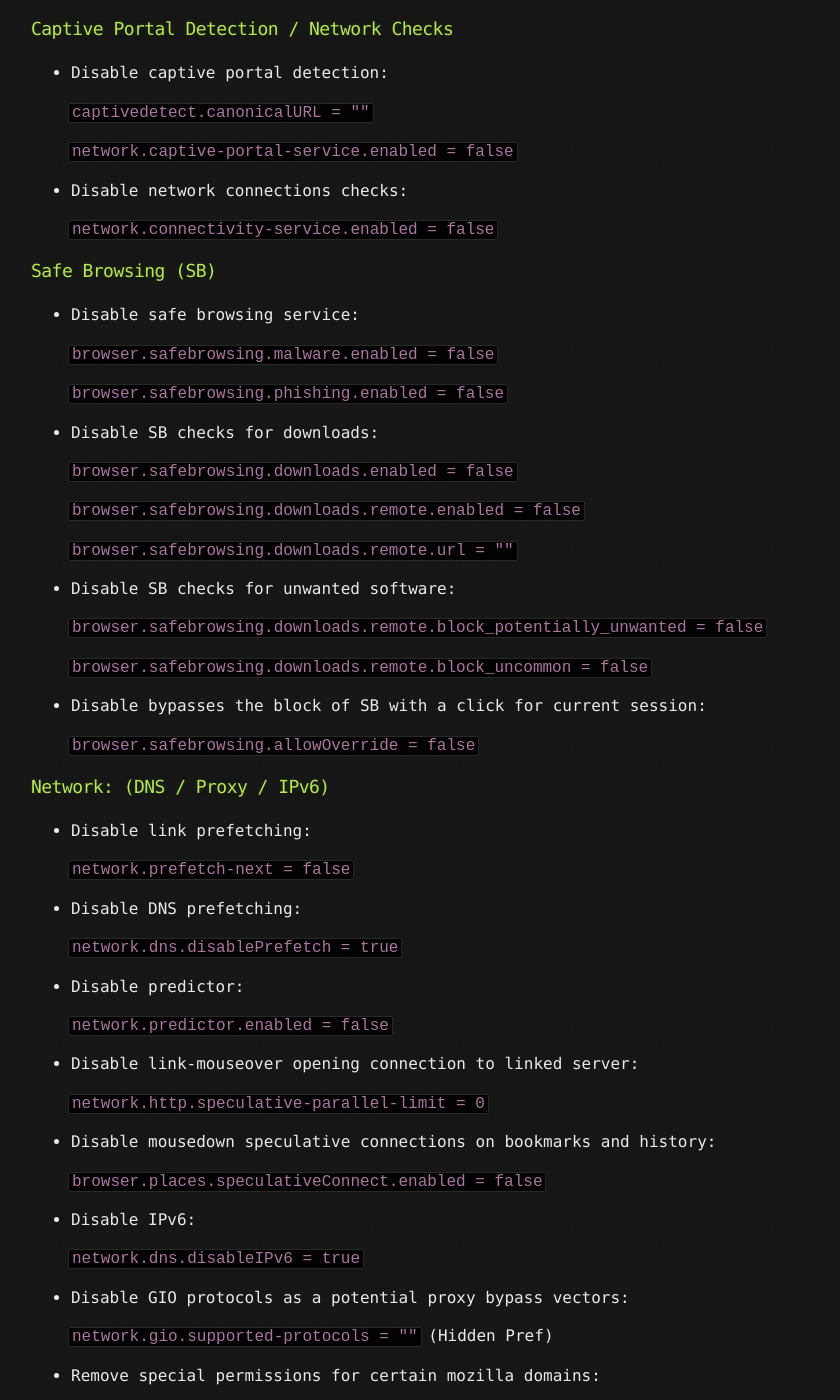
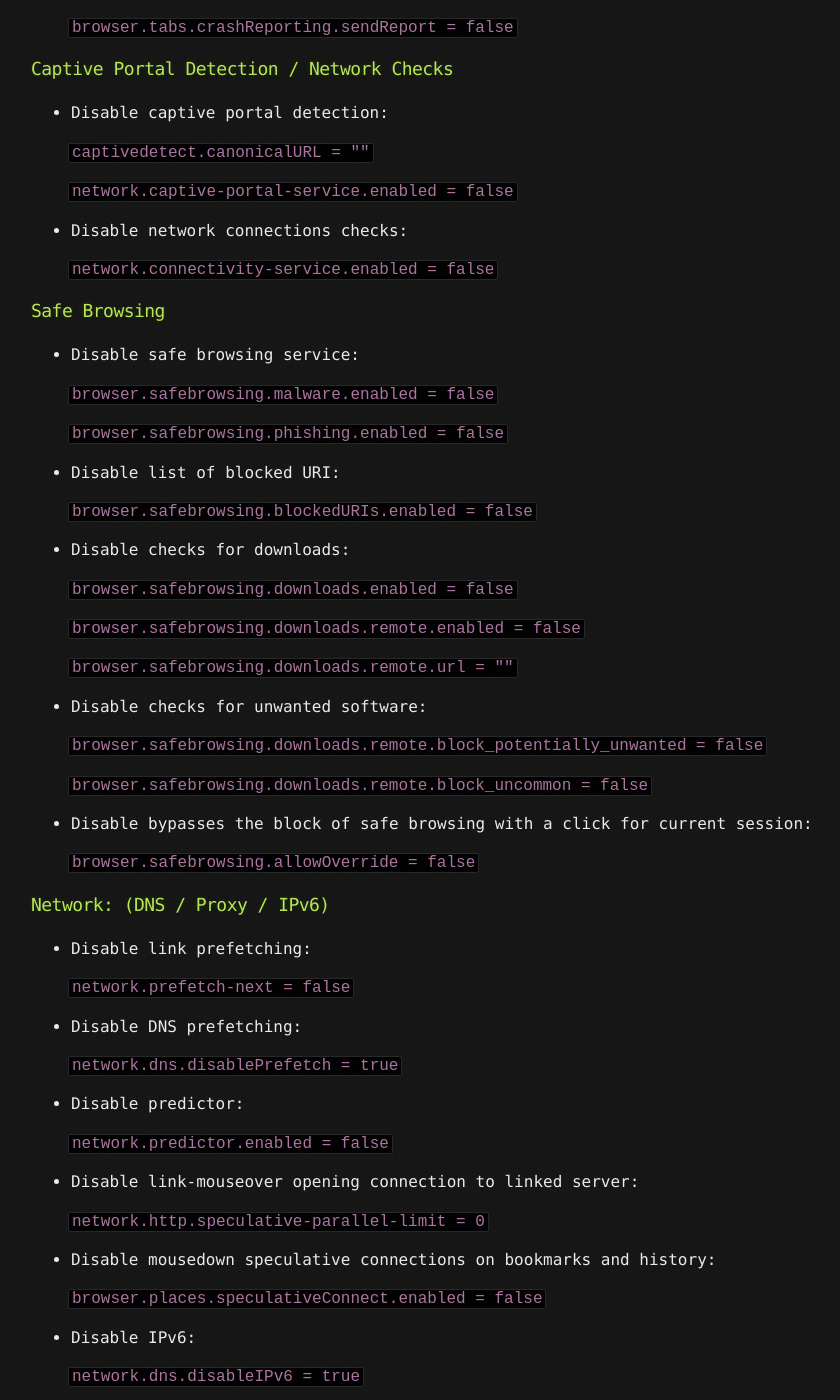
Before and after one commit to brainfucksec/brainfucksec.github.io, a Jekyll site: the page built from _posts/2022-03-21-firefox-hardening-guide.md, in a window 1280 px wide and 1400 px high, scrolled down 5557 px. Shown: the whole window, without its empty margins (109-949 px from the left). Built offline with Jekyll 4.4.1, drawn with Linux system fonts in a browser that asks for light colours.

Commit message:
Update: _posts/2022-03-21-firefox-hardening-guide.md

```diff
--- a/_posts/2022-03-21-firefox-hardening-guide.md
+++ b/_posts/2022-03-21-firefox-hardening-guide.md
@@ -259,7 +261,7 @@ On the search bar digit: `about:config` and set the parameters as follows:
 
     `network.connectivity-service.enabled = false`
 
-### Safe Browsing (SB)
+### Safe Browsing
 
 * Disable safe browsing service:
 
@@ -267,7 +269,11 @@ On the search bar digit: `about:config` and set the parameters as follows:
 
     `browser.safebrowsing.phishing.enabled = false`
 
-* Disable SB checks for downloads:
+* Disable list of blocked URI:
+
+    `browser.safebrowsing.blockedURIs.enabled = false`
+
+* Disable checks for downloads:
 
     `browser.safebrowsing.downloads.enabled = false`
 
@@ -275,13 +281,13 @@ On the search bar digit: `about:config` and set the parameters as follows:
 
     `browser.safebrowsing.downloads.remote.url = ""`
 
-* Disable SB checks for unwanted software:
+* Disable checks for unwanted software:
 
     `browser.safebrowsing.downloads.remote.block_potentially_unwanted = false`
 
     `browser.safebrowsing.downloads.remote.block_uncommon = false`
 
-* Disable bypasses the block of SB with a click for current session:
+* Disable bypasses the block of safe browsing with a click for current session:
 
     `browser.safebrowsing.allowOverride = false`
 
```
Also changed, not shown: other parts of _posts/2022-03-21-firefox-hardening-guide.md (+2 -0 lines).
